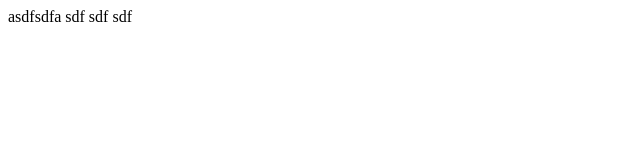
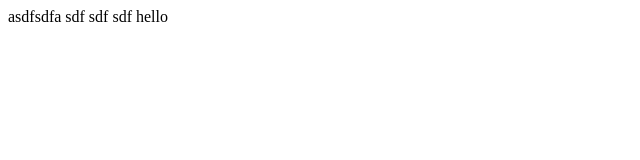
Before and after one commit to gurdeepmilagro/gitProject, a plain HTML site: page index.html in a window 1280 px wide. Shown: the full height of the page, 0-640 px from the left. Drawn offline with Linux system fonts and the light colour scheme.

Commit message:
2nd change to index

```diff
--- a/index.html
+++ b/index.html
@@ -7,6 +7,7 @@
     <title>Document</title>
 </head>
 <body>
-    asdfsdfa sdf sdf sdf
+    asdfsdfa sdf sdf sdf hello
+
 </body>
 </html>
```
